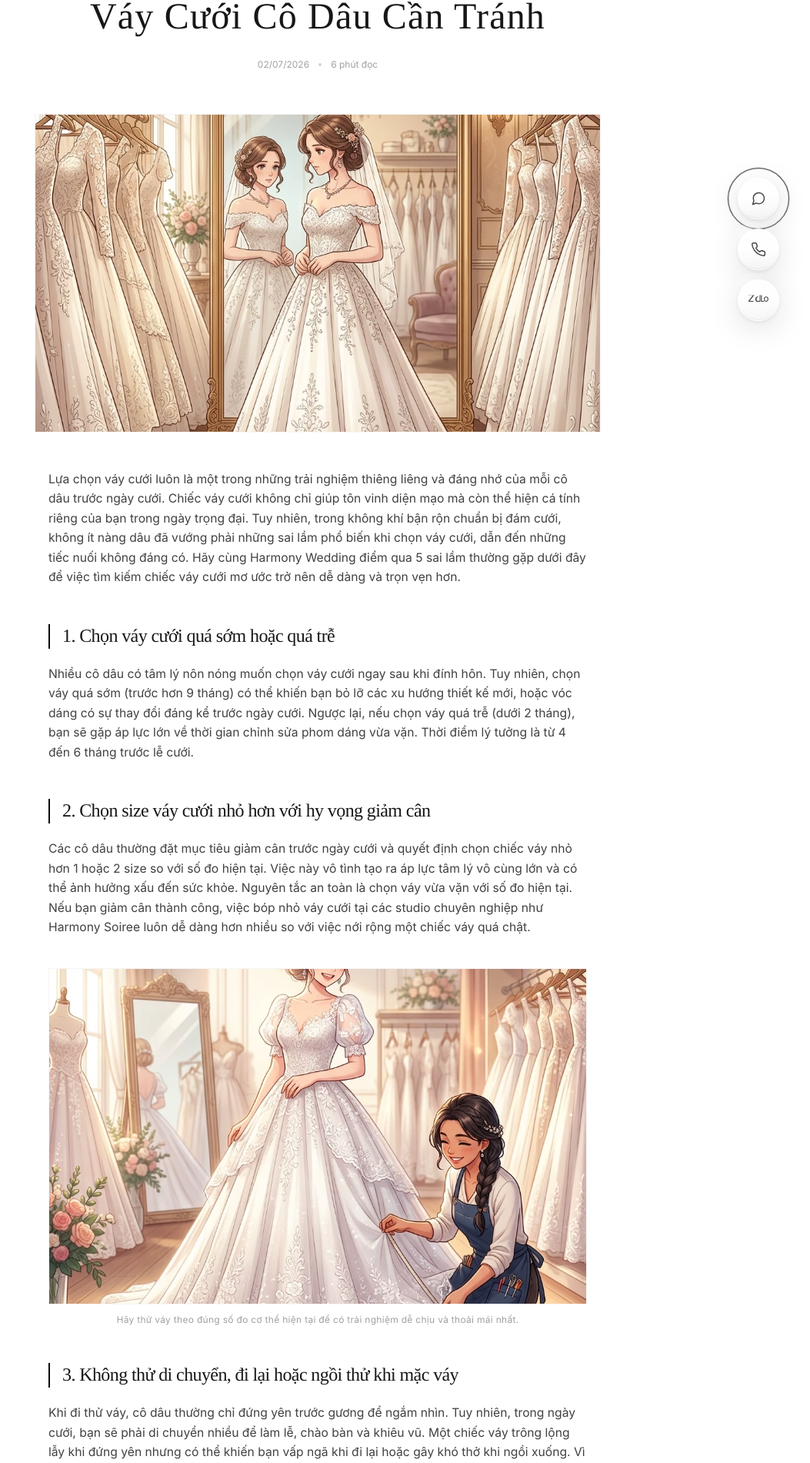
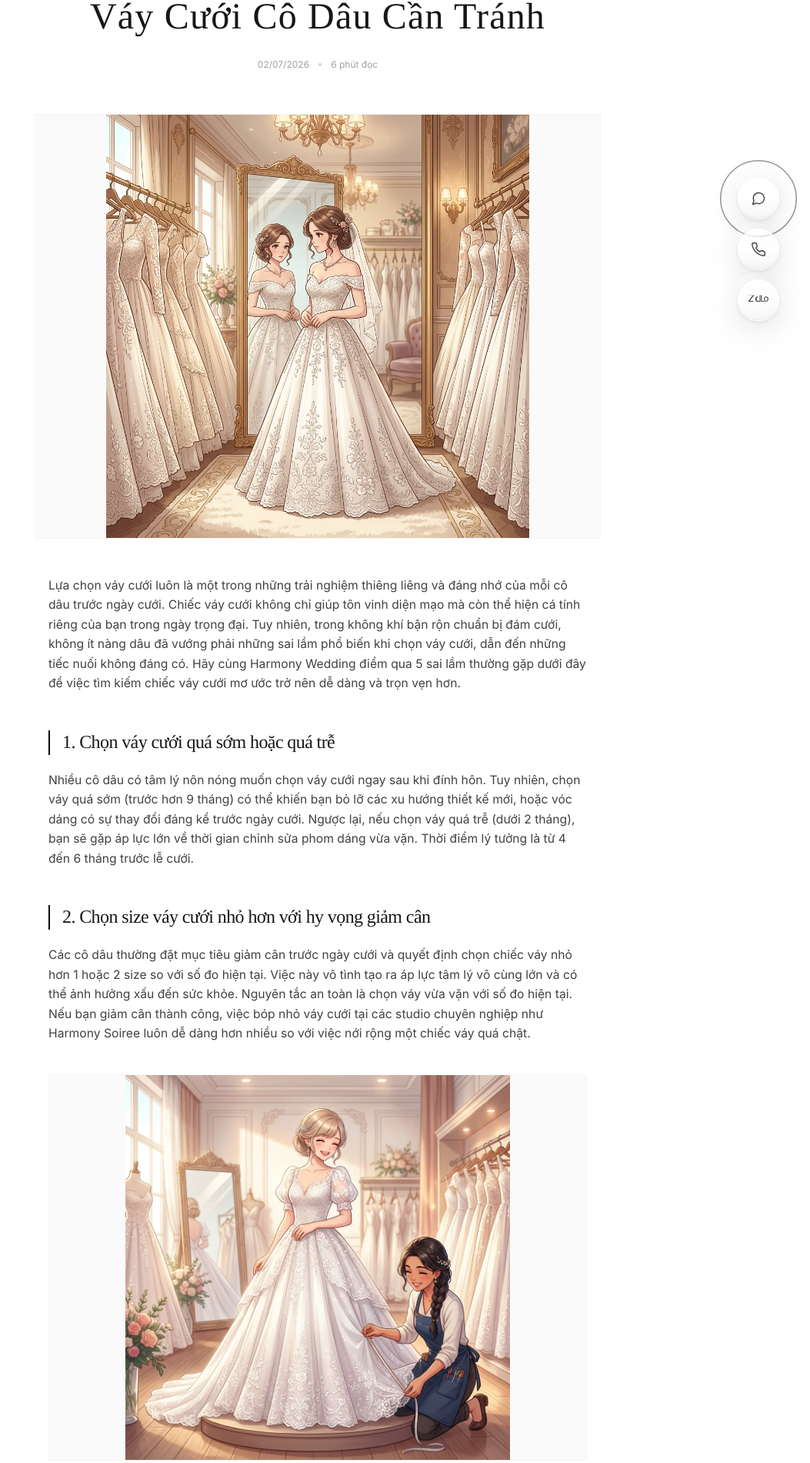
Before and after one commit to imtraf02/harmony-wedding, a Next.js app: page /blog/5-sai-lam-khi-co-dau-chon-vay-cuoi in a window 1280 px wide. Shown: the part 335-2236 px from the top of the page at 77% size, without its empty margins (227-1280 px from the left). Built offline with nearby package versions, Linux system fonts and the light colour scheme.

Commit message:
fix: render cover and inline images on blog page with correct aspect ratios without cropping

```diff
--- a/app/blog/[slug]/page.tsx
+++ b/app/blog/[slug]/page.tsx
@@ -128,14 +128,11 @@ export async function BlogPostPage({ params }: BlogPostPageProps) {
 				</header>
 
 				{/* Cover Image */}
-				<div className="relative mb-12 aspect-16/9 w-full overflow-hidden border border-neutral-100">
-					<Image
+				<div className="relative mb-12 w-full overflow-hidden border border-neutral-100 bg-neutral-50 flex items-center justify-center">
+					<img
 						src={post.coverImage}
 						alt={post.title}
-						fill
-						priority
-						sizes="(min-width: 800px) 800px, 100vw"
-						className="object-cover"
+						className="max-h-[550px] w-auto object-contain"
 					/>
 				</div>
 
@@ -188,13 +185,11 @@ export async function BlogPostPage({ params }: BlogPostPageProps) {
 							case "image":
 								return (
 									<figure key={index} className="my-10 text-center">
-										<div className="relative aspect-16/10 w-full overflow-hidden border border-neutral-100">
-											<Image
+										<div className="relative w-full overflow-hidden border border-neutral-100 bg-neutral-50 flex items-center justify-center">
+											<img
 												src={block.src}
 												alt={block.alt}
-												fill
-												sizes="(min-width: 800px) 700px, 100vw"
-												className="object-cover"
+												className="max-h-[500px] w-auto object-contain"
 											/>
 										</div>
 										{block.caption && (
```
